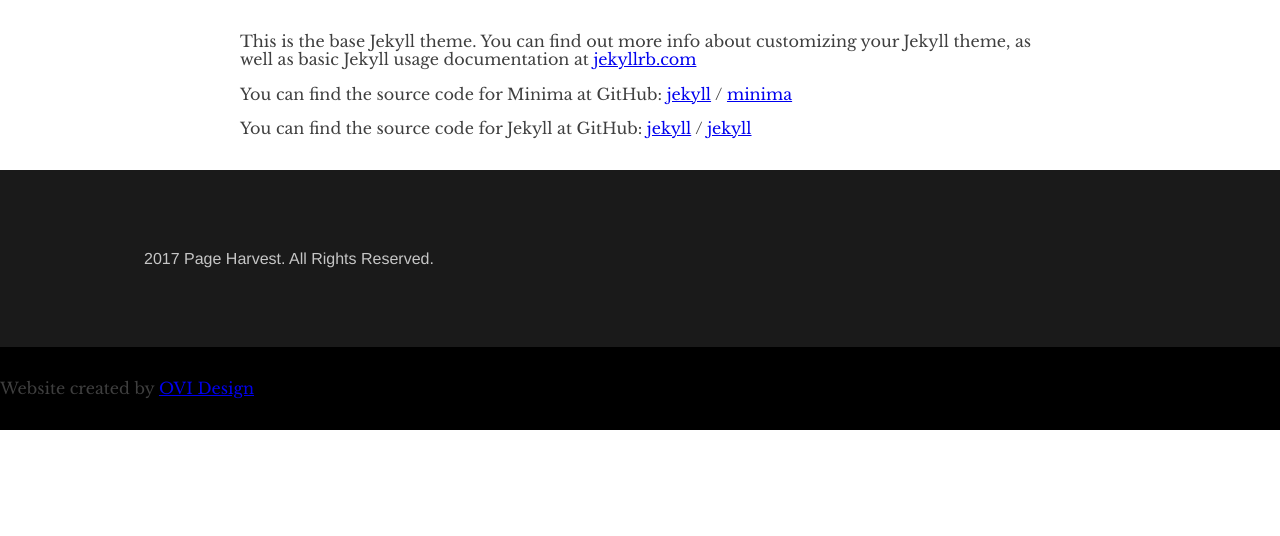
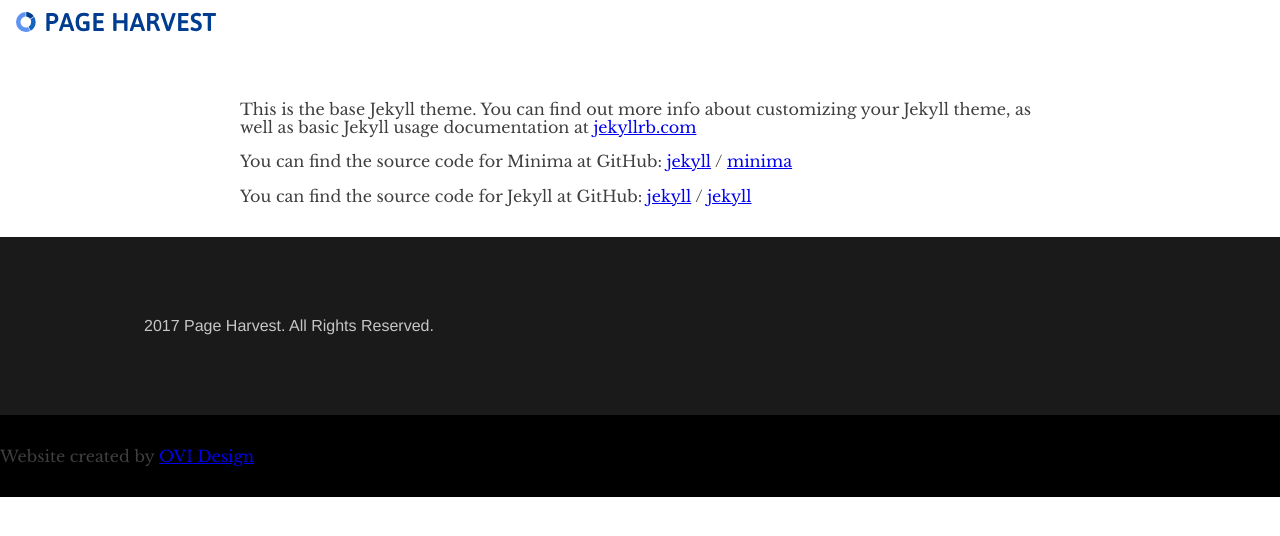
Before and after one commit to ovidesign/ovidesign.github.io, a Jekyll site: the page built from about.md, in a window 1280 px wide. Shown: the top 536 px of the page. Built offline with Jekyll 4.4.1, drawn with Linux system fonts in a browser that asks for light colours.

Commit message:
Added open graph and started nav

```diff
--- a/_includes/head.html
+++ b/_includes/head.html
@@ -15,6 +15,7 @@
   {% include twitter-card.html %}
   {% endif %}
   {% if page.og %}
+  {% include og.html %}
   {% endif %}
   <link rel="apple-touch-icon" href="{{ site.url }}/apple-touch-icon.png">
   <link rel="icon" type="image/png" href="{{ site.url }}/favicon-16x16.png" sizes="16x16">
--- a/_includes/nav.html
+++ b/_includes/nav.html
@@ -1,5 +1,7 @@
-<!-- Navicon -->
-
-<!-- Nav -->
-<nav class="nav">
+<nav class="nav group">
+  <div class="logo-container float-left">
+    <a href="{{ site.url }}">
+      <img src="{{ site.url }}/assets/img/logo.svg" alt="{{ site.title }}">
+    </a>
+  </div>
 </nav>
--- a/_includes/scripts.html
+++ b/_includes/scripts.html
@@ -1,4 +1,4 @@
-<script>
+<script src="https://code.jquery.com/jquery-1.12.4.min.js" integrity="sha256-ZosEbRLbNQzLpnKIkEdrPv7lOy9C27hHQ+Xp8a4MxAQ=" crossorigin="anonymous"></script><script>
   // Copyright info
   function freCopy() {
     var d = new Date();
--- a/_includes/twitter-card.html
+++ b/_includes/twitter-card.html
@@ -1,7 +1,7 @@
 {% for data in page.twitter %}
 <meta name="twitter:card" content="summary_large_image">
-<meta name="twitter:site" content="@{{data.site}}">
-<meta name="twitter:creator" content="@{{data.creator}}">
+<meta name="twitter:site" content="@michaelfreiman">
+<meta name="twitter:creator" content="@michaelfreiman">
 <meta name="twitter:title" content="{{data.title}}">
 <meta name="twitter:description" content="{{data.description}}">
 <meta name="twitter:image" content="{{data.image}}">
--- a/_sass/all.scss
+++ b/_sass/all.scss
@@ -1,6 +1,7 @@
 // Import partials.
 @import
   "partials/reset",
+  "partials/group",
   "partials/variables",
   "partials/mixins",
   "partials/helper-classes",
--- /dev/null
+++ b/_sass/partials/group.scss
@@ -0,0 +1,5 @@
+.group:after {
+  content: "";
+  display: table;
+  clear: both;
+}
--- a/_sass/partials/helper-classes.scss
+++ b/_sass/partials/helper-classes.scss
@@ -15,3 +15,11 @@
 .rotate-180 {
   @include prefix(transform, rotate(180deg));
 }
+
+.floatl-left {
+  float: left;
+}
+
+.float-right {
+  float: right;
+}
--- a/_sass/partials/nav.scss
+++ b/_sass/partials/nav.scss
@@ -0,0 +1,12 @@
+.nav {
+  margin-bottom: 24px;
+  padding: 12px 0 12px 16px;
+  .logo-container {
+    width: 200px;
+  }
+  img {
+    display: block;
+    width: 100%;
+    height: auto;
+  }
+}
```
Also changed, not shown: _includes/og.html (added, +7 -0 lines).
